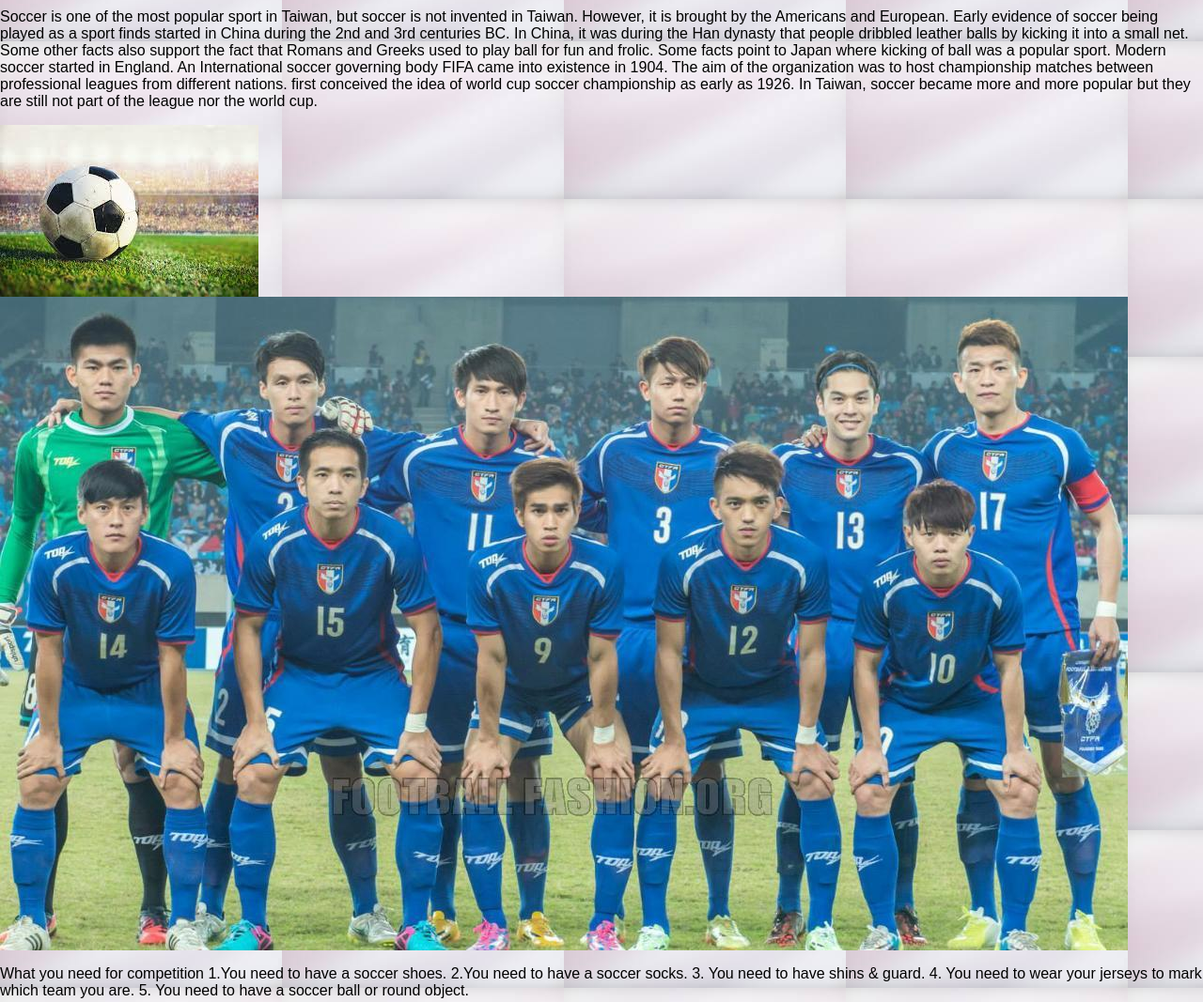
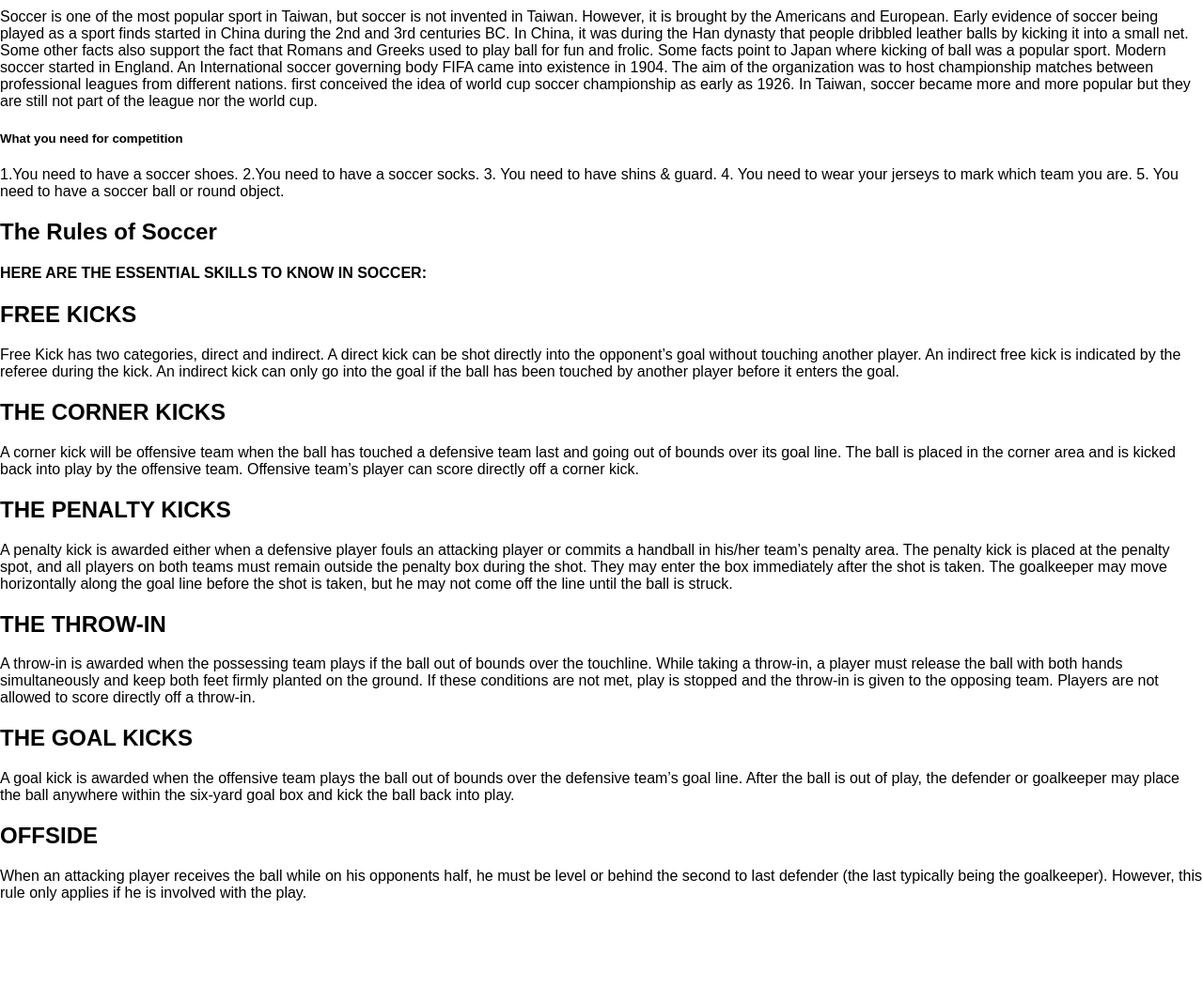
Before and after one commit to taiwanguide/taiwanguide.github.io, a plain HTML site: page sports.html in a window 1280 px wide. Shown: the part 1300-2367 px from the top of the page at 94% size. After the commit the page ends 2276 px from the top, so only its background shows below. Drawn offline with Linux system fonts and the light colour scheme.

Commit message:
Update sports.html

```diff
--- a/sports.html
+++ b/sports.html
@@ -72,16 +72,16 @@ body {
 <!-- The four columns -->
 <div class="row">
   <div class="column">
-    <img src="chinesetaipei.jpeg" alt="Nature" style="width:100%" onclick="myFunction(this);">
+    <img src="chinesetaipei.jpeg" alt="Chinese Taipei Baseball Team" style="width:100%" onclick="myFunction(this);">
   </div>
   <div class="column">
-    <img src="baseball.jpeg" alt="Snow" style="width:100%" onclick="myFunction(this);">
+    <img src="baseball.jpeg" alt="Baseball" style="width:100%" onclick="myFunction(this);">
   </div>
   <div class="column">
-    <img src="soccer.jpeg" alt="Mountains" style="width:100%" onclick="myFunction(this);">
+    <img src="soccer.jpeg" alt="Soccer" style="width:100%" onclick="myFunction(this);">
   </div>
   <div class="column">
-    <img src="soccertaipei.jpg" alt="Lights" style="width:100%" onclick="myFunction(this);">
+    <img src="soccertaipei.jpg" alt="Chinese Taipei Soccer Team" style="width:100%" onclick="myFunction(this);">
   </div>
 </div>
 
@@ -150,12 +150,11 @@ Players can be dismissed by either a strike out, force out, fly out, and tag out
 <p> Soccer is one of the most popular sport in Taiwan, but soccer is not invented in Taiwan. However, it is brought by the Americans and European. Early evidence of soccer being played as a sport finds started in China during the 2nd and 3rd centuries BC. In China, it was during the Han dynasty that people dribbled leather balls by kicking it into a small net. Some other facts also support the fact that Romans and Greeks used to play ball for fun and frolic. Some facts point to Japan where kicking of ball was a popular sport.  Modern soccer started in England. An International soccer governing body FIFA came into existence in 1904. The aim of the organization was to host championship matches between professional leagues from different nations. first conceived the idea of world cup soccer championship as early as 1926. In Taiwan, soccer became more and more popular but they are still not part of the league nor the world cup.  </p>
 
 
-<IMG src = 'soccer.jpeg'> </IMG>
-<IMG src = 'soccertaipei.jpg'> </IMG>
 
 
 
-<p> What you need for competition
+<h5> What you need for competition </h5>
+<p>
 1.You need to have a soccer shoes.
 2.You need to have a soccer socks.
 3. You need to have shins & guard.
@@ -193,9 +192,9 @@ Players can be dismissed by either a strike out, force out, fly out, and tag out
 <html>
 <head>
 <style>
-body {
+<body> {
     background-image: url("pale.jpeg");
 }
 </style>
 </head>
-<body>
+</body>
```
